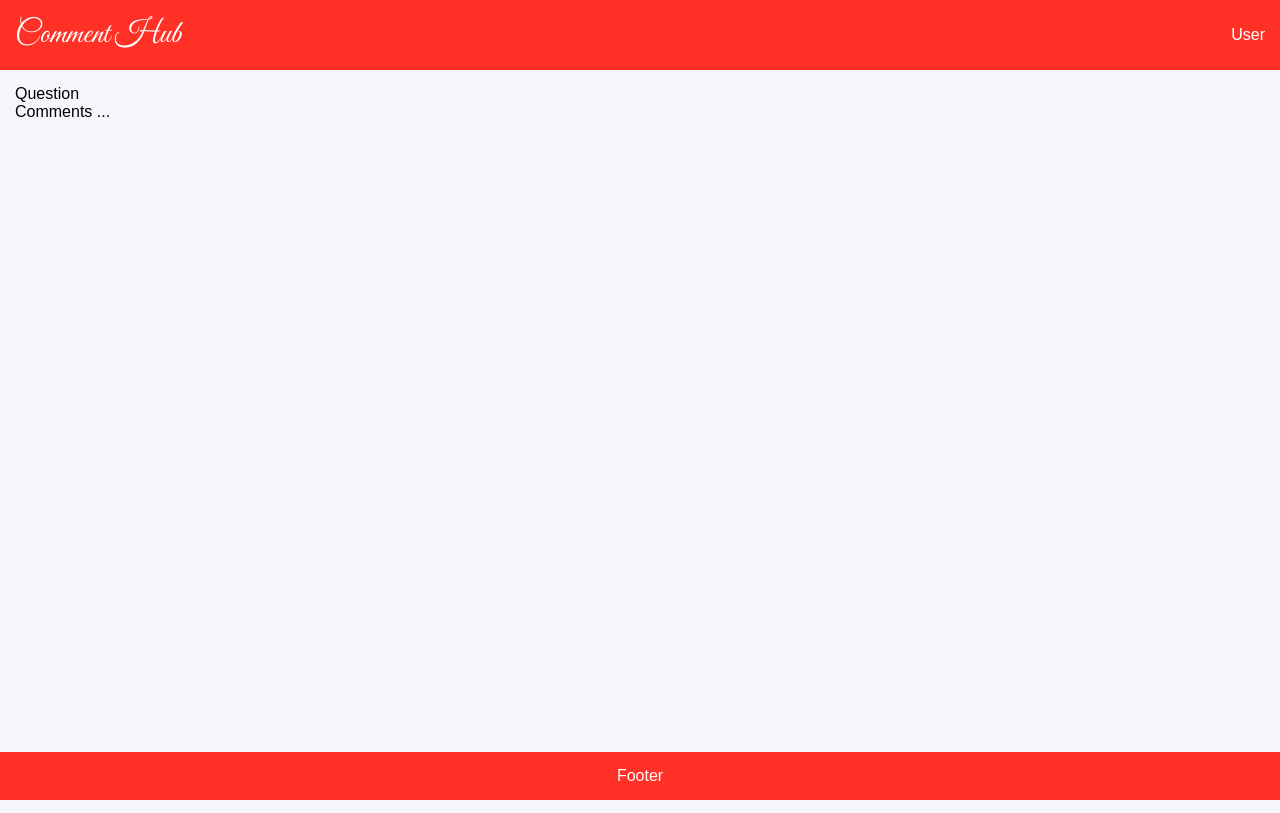
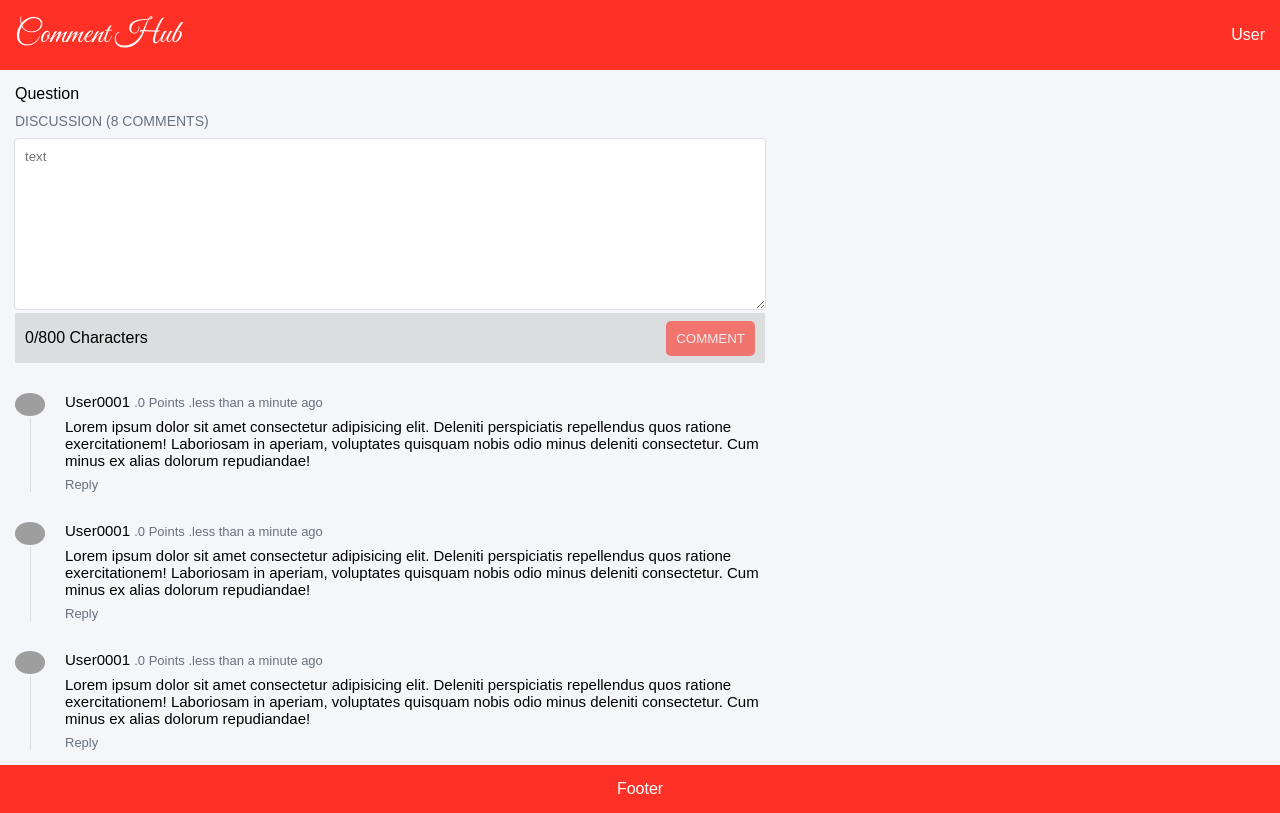
Before and after one commit to Yehan20/comment-feed-solution, a Vue app: page / in a window 1280 px wide. Built offline with nearby package versions, Linux system fonts and the light colour scheme; grey boxes are pictures that could not be loaded.

Commit message:
wip : update on ui layout
Created the structure of components in the application .Added styling
to each component.Used bem naming convection .Nesting commponent ui remaining.

```diff
--- a/src/components/CommentButton.vue
+++ b/src/components/CommentButton.vue
@@ -0,0 +1,9 @@
+<script setup lang="ts">
+
+</script>
+
+<template>
+    <button class="btn btn__comment">
+       Comment
+    </button>
+</template>
--- a/src/components/CommentList.vue
+++ b/src/components/CommentList.vue
@@ -1,8 +1,22 @@
 <script setup lang="ts">
+import TextEditor from './TextEditor.vue';
+import Comment from './SingleComment.vue';
 
 </script>
 <template>
-    <div>
-         Comments ...
+    <div class="comments__list__section">
+           <TextEditor/>
+           <Comment/>
+           <Comment/>
+           <Comment/>
+
     </div>
 </template>
+<style   scoped lang="scss">
+    @import '../assets/mixins.scss';
+
+    .comments__list__section {
+        @include verticalPadding(10px,0);
+    }
+
+</style>
--- /dev/null
+++ b/src/components/SingleComment.vue
@@ -0,0 +1,83 @@
+<script setup lang="ts">
+   import SingleCommentReply from './SingleCommentReply.vue';
+</script>
+<template>
+    <div class="single__comment">
+        <div class="single__comment__user">
+            <img src="https://images.unsplash.com/photo-1640951613773-54706e06851d?q=80&w=1780&auto=format&fit=crop&ixlib=rb-4.0.3&ixid=M3wxMjA3fDB8MHxwaG90by1wYWdlfHx8fGVufDB8fHx8fA%3D%3D"
+                width="30" height="30" alt="">
+            <div class="line">
+
+            </div>
+        </div>
+        <div class="single__comment__body">
+            <div>
+                <p>
+                    <span>
+                        User0001
+                    </span>
+                    .0 Points .less than a minute ago
+                </p>
+
+                <p class="comment">
+                   Lorem ipsum dolor sit amet consectetur adipisicing elit. Deleniti perspiciatis repellendus quos ratione exercitationem! Laboriosam in aperiam, voluptates quisquam nobis odio minus deleniti consectetur. Cum minus ex alias dolorum repudiandae!
+                </p>
+
+                <SingleCommentReply/>
+
+            </div>
+
+        </div>
+    </div>
+</template>
+<style  lang="scss">
+@import '../assets/mixins.scss';
+@import '../assets/variables.scss';
+
+.single__comment {
+    @include verticalPadding(30px, 0);
+    @include flexConfig(flex-start,nowrap,stretch);
+    gap:20px;
+    max-width: 750px;
+    p{
+        margin: 0;
+    }
+    .single__comment__user  {
+        @include flexConfig(flex-start,nowrap,stretch);
+        flex-direction: column;
+         img {
+               border-radius: 50%;
+         }
+         flex-shrink: 0;
+    }
+    .single__comment__body  {
+
+
+          p {
+             font-size: 13px;
+             color: $darkGray;
+             font-weight: 500;
+
+             span {
+                color:#000;
+                font-size: 15px;
+             }
+          }
+          .comment{
+
+             font-size: 15px;
+             color: #000;
+             margin:8px 0;
+          }
+
+    }
+
+    .line {
+         height: 100%;
+          width: 1px;
+          background-color: $mediumGray;
+          margin-top: 2px;
+          @include center(0);
+    }
+}
+</style
--- /dev/null
+++ b/src/components/SingleCommentReply.vue
@@ -0,0 +1,27 @@
+<script setup lang="ts">
+
+
+
+</script>
+<template>
+    <div class="single__comment__reply">
+        <p>
+            Reply
+        </p>
+
+
+
+    </div>
+
+</template>
+<style scoped lang="scss">
+@import '../assets/mixins.scss';
+@import '../assets/variables.scss';
+
+.single__comment__reply  p {
+     margin: 0;
+     font-size: 13px;
+     color: $darkGray;
+     font-weight: 500;
+}
+</style>
--- a/src/components/TextEditor.vue
+++ b/src/components/TextEditor.vue
@@ -0,0 +1,42 @@
+<script setup lang="ts">
+import CommentButton from './CommentButton.vue';
+</script>
+
+<template>
+    <div class="text__editor__container">
+         <h4>Discussion (8 comments)</h4>
+         <textarea name="" id=""  :rows="10" class="text__editor" placeholder="text"></textarea>
+         <div class="text__editor__foter">
+               <p>0/800 Characters</p>
+                <CommentButton/>
+         </div>
+    </div>
+</template>
+
+<style lang="scss" scoped>
+@import '../assets/variables.scss';
+@import '../assets/mixins.scss';
+     .text__editor__container{
+         max-width: 750px;
+          h4 {
+             text-transform: uppercase;
+             color: $darkGray;
+             font-weight: 300;
+             font-size: 14px;
+             margin-bottom: 10px;
+
+          }
+          .text__editor {
+
+             width: 100%;
+             padding: 10px;
+             color: $darkGray;
+
+          }
+     }
+     .text__editor__foter {
+          background-color: $mediumGray;
+          padding: 0 10px;
+          @include flexConfig(space-between,nowrap,center)
+     }
+</style>
```
